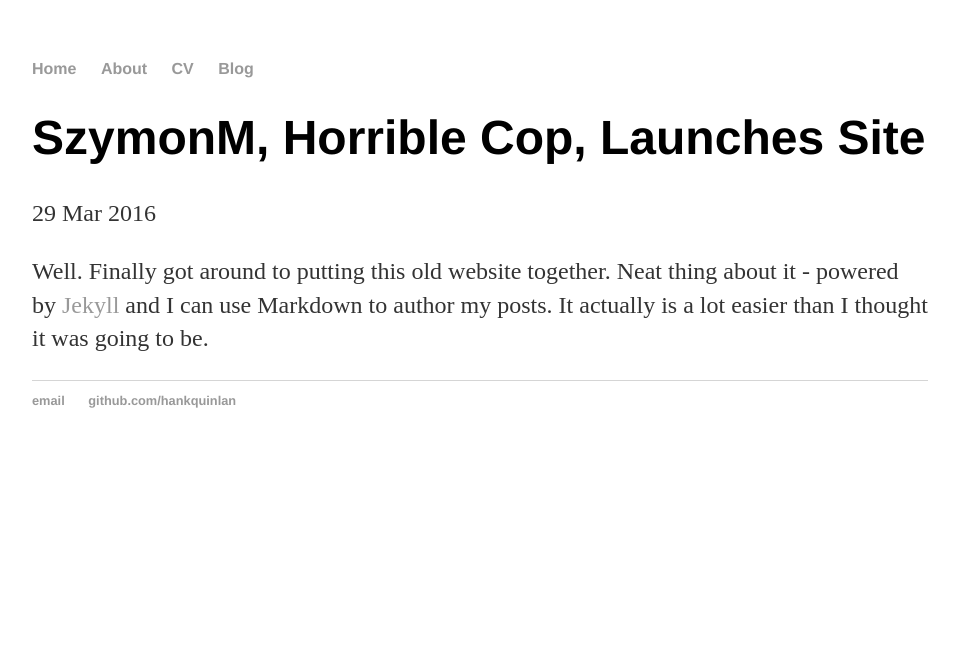
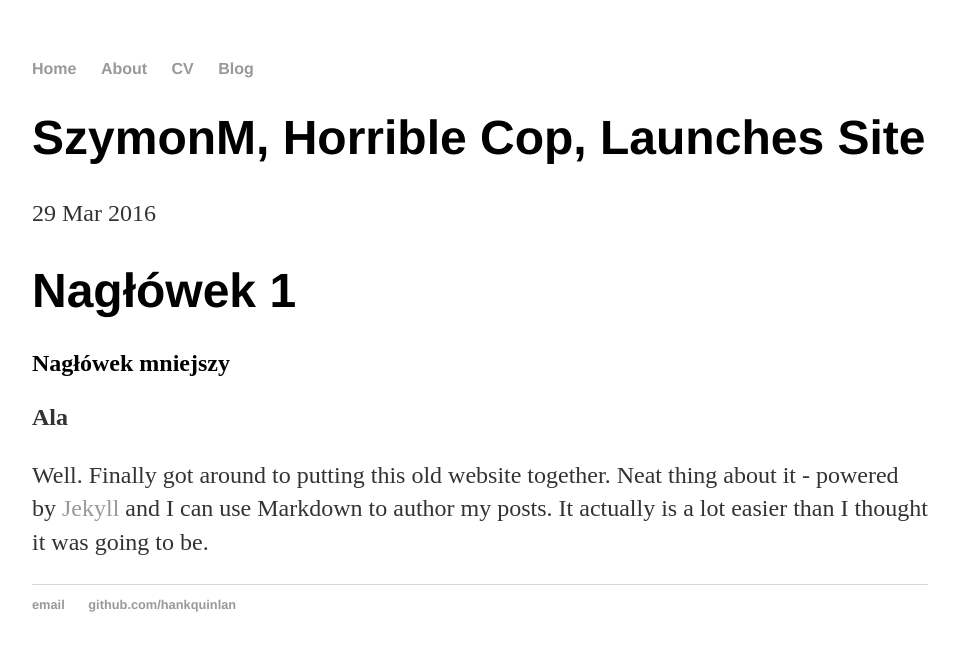
Before and after one commit to mentels/_mentels.github.io, a Jekyll site: the page built from _posts/2016-03-29-szymon-mentel-site-launched.md, in a window 1280 px wide. Shown: the top 651 px of the page, without its empty margins (160-1119 px from the left). Built offline with Jekyll 4.4.1, drawn with Linux system fonts in a browser that asks for light colours.

Commit message:
Update 2016-03-29-szymon-mentel-site-launched.md

```diff
--- a/_posts/2016-03-29-szymon-mentel-site-launched.md
+++ b/_posts/2016-03-29-szymon-mentel-site-launched.md
@@ -4,4 +4,15 @@ title: "SzymonM, Horrible Cop, Launches Site"
 date: 2016-03-29
 ---
 
+# Nagłówek 1
+
+## Nagłówek mniejszy
+
+
+
+
+**Ala**
+
+
+
 Well. Finally got around to putting this old website together. Neat thing about it - powered by [Jekyll](http://jekyllrb.com) and I can use Markdown to author my posts. It actually is a lot easier than I thought it was going to be.
```
